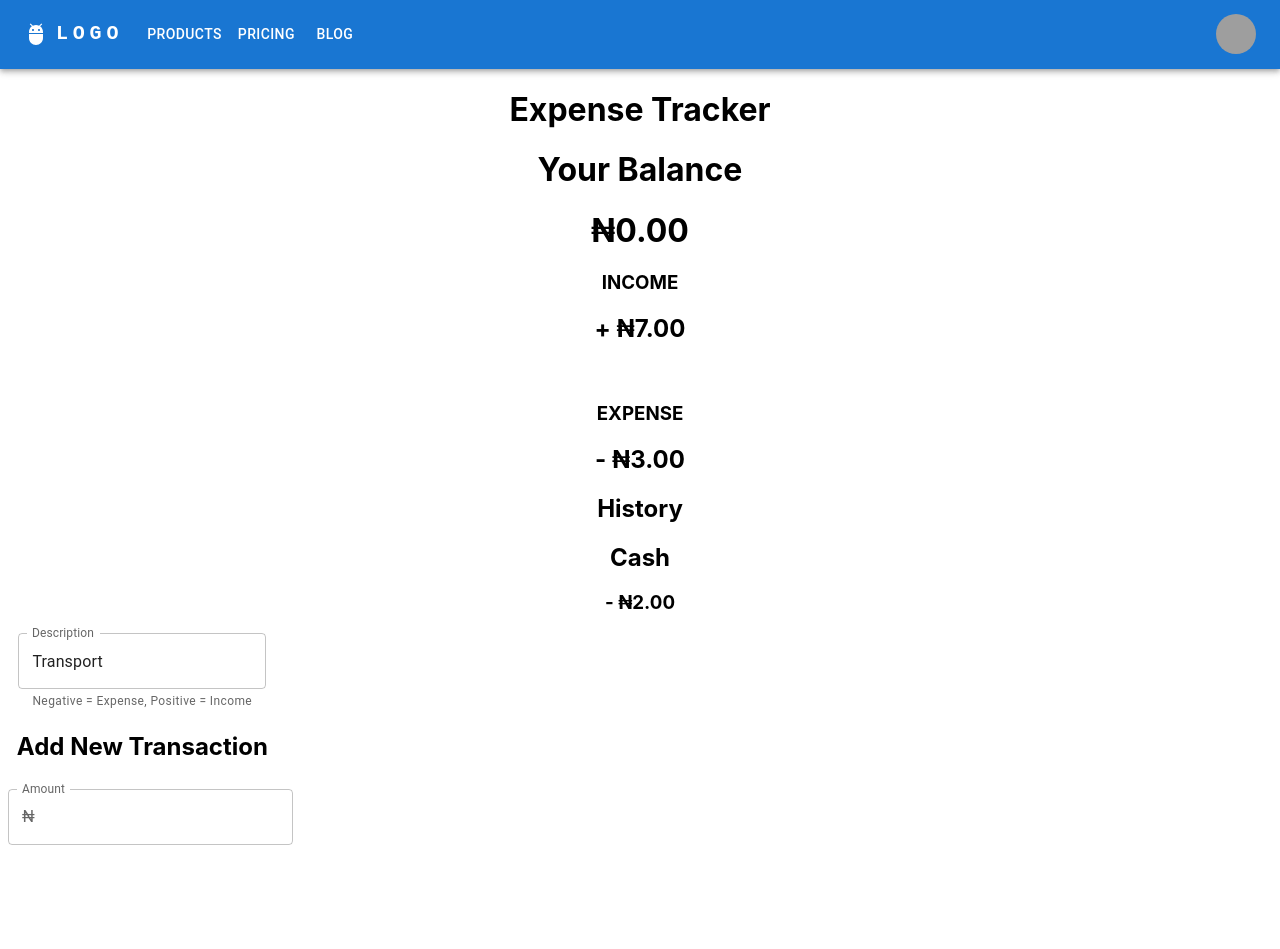
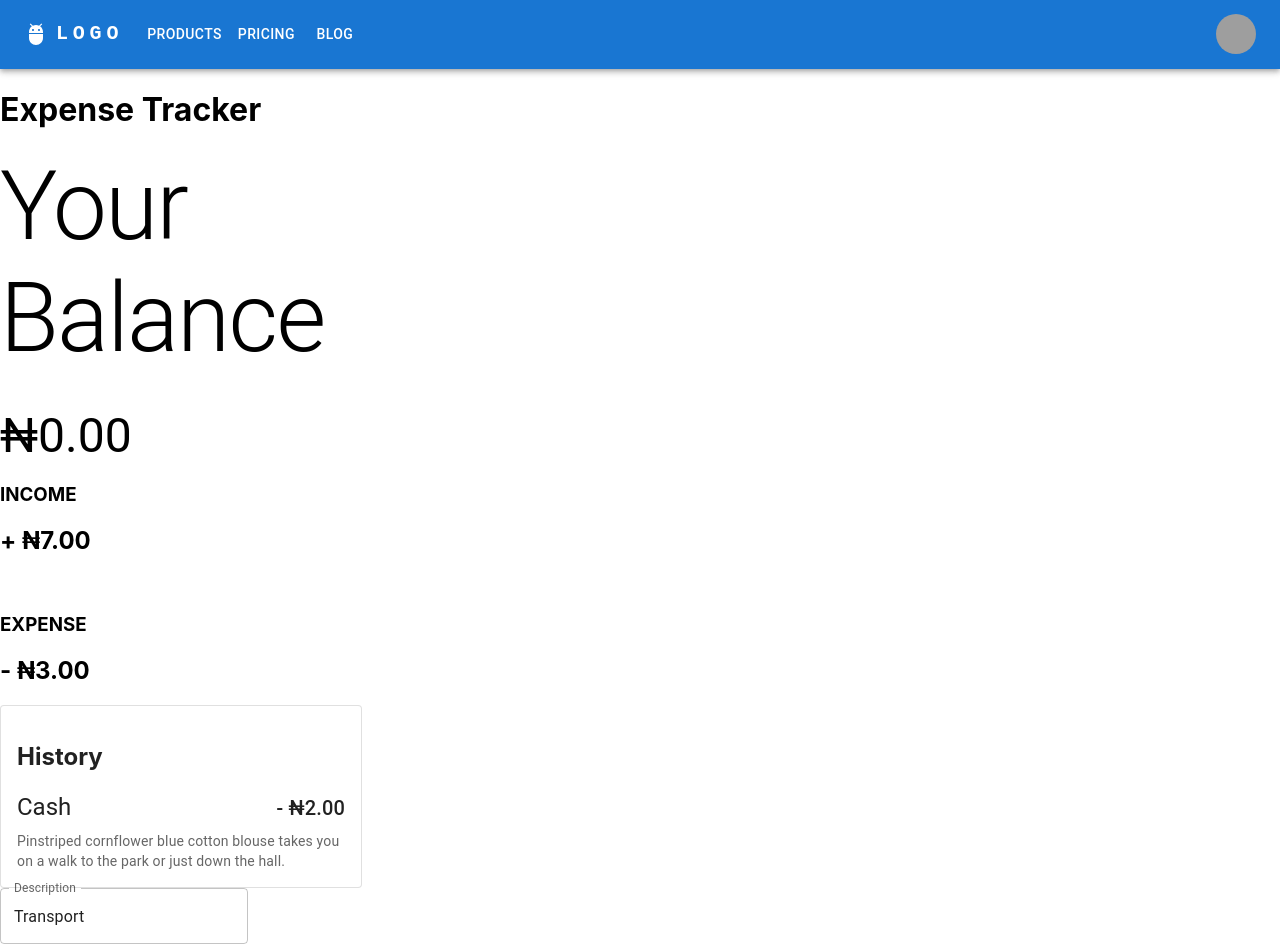
Before and after one commit to maximus-kai/Budget, a React (Create React App) app: page / in a window 1280 px wide. Shown: the top 949 px of the page. Before the commit the page ends 853 px from the top, so only its background shows below. Built offline with nearby package versions, Linux system fonts and the light colour scheme; grey boxes are pictures that could not be loaded.

Commit message:
Updated the UI a bit more

```diff
--- a/package.json
+++ b/package.json
@@ -5,6 +5,7 @@
   "dependencies": {
     "@emotion/react": "^11.11.4",
     "@emotion/styled": "^11.11.0",
+    "@fontsource/roboto": "^5.0.12",
     "@mui/icons-material": "^5.15.13",
     "@mui/material": "^5.15.13",
     "@testing-library/jest-dom": "^5.17.0",
--- a/src/App.css
+++ b/src/App.css
@@ -1,3 +1,3 @@
-.App {
+/* .App {
   text-align: center;
-}
+} */
--- a/src/Components/Balance.js
+++ b/src/Components/Balance.js
@@ -1,11 +1,17 @@
-import React from 'react'
+import React from 'react';
+import Box from '@mui/material/Box';
+import Typography from '@mui/material/Typography';
 
 const Balance = () => {
   return (
-    <div>
-        <h1>Your Balance</h1>
-        <h1> ₦0.00</h1>
-    </div>
+    <Box sx={{ width: '100%', maxWidth: 500 }}>
+    <Typography variant="h1" gutterBottom>
+    Your Balance
+    </Typography>
+    <Typography variant="h3" gutterBottom>
+    ₦0.00
+    </Typography>
+  </Box>
   )
 }
 
--- a/src/Components/History.js
+++ b/src/Components/History.js
@@ -1,13 +1,30 @@
-import React from 'react'
+import React from 'react';
+import Card from '@mui/material/Card';
+import Box from '@mui/material/Box';
+import Stack from '@mui/material/Stack';
+import Typography from '@mui/material/Typography';
 
-const History = () => {
-  return (
-    <div>
+export default function History() {
+    return (
+      <Card variant="outlined" sx={{ maxWidth: 360 }}>
+        <Box sx={{ p: 2 }}>
+        <div>
         <h2>History</h2>
-        <h2>Cash</h2>
-        <h3>- ₦2.00</h3>
+
     </div>
-  )
-}
-
-export default History
+          <Stack direction="row" justifyContent="space-between" alignItems="center">
+            <Typography gutterBottom variant="h5" component="div">
+            Cash
+            </Typography>
+            <Typography gutterBottom variant="h6" component="div">
+            - ₦2.00
+            </Typography>
+          </Stack>
+          <Typography color="text.secondary" variant="body2">
+            Pinstriped cornflower blue cotton blouse takes you on a walk to the park or
+            just down the hall.
+          </Typography>
+        </Box>
+      </Card>
+    );
+  }
--- a/src/Components/Summary.js
+++ b/src/Components/Summary.js
@@ -1,7 +1,10 @@
-import React from 'react'
+import React from 'react';
+import Box from '@mui/material/Box';
+import Typography from '@mui/material/Typography';
 
 const Summary = () => {
   return (
+
     <div>
         <h3> INCOME</h3>
         <h2>+ ₦7.00 </h2>
```
Also changed, not shown: 1 other file (tests, documents, lock files or other folders).
